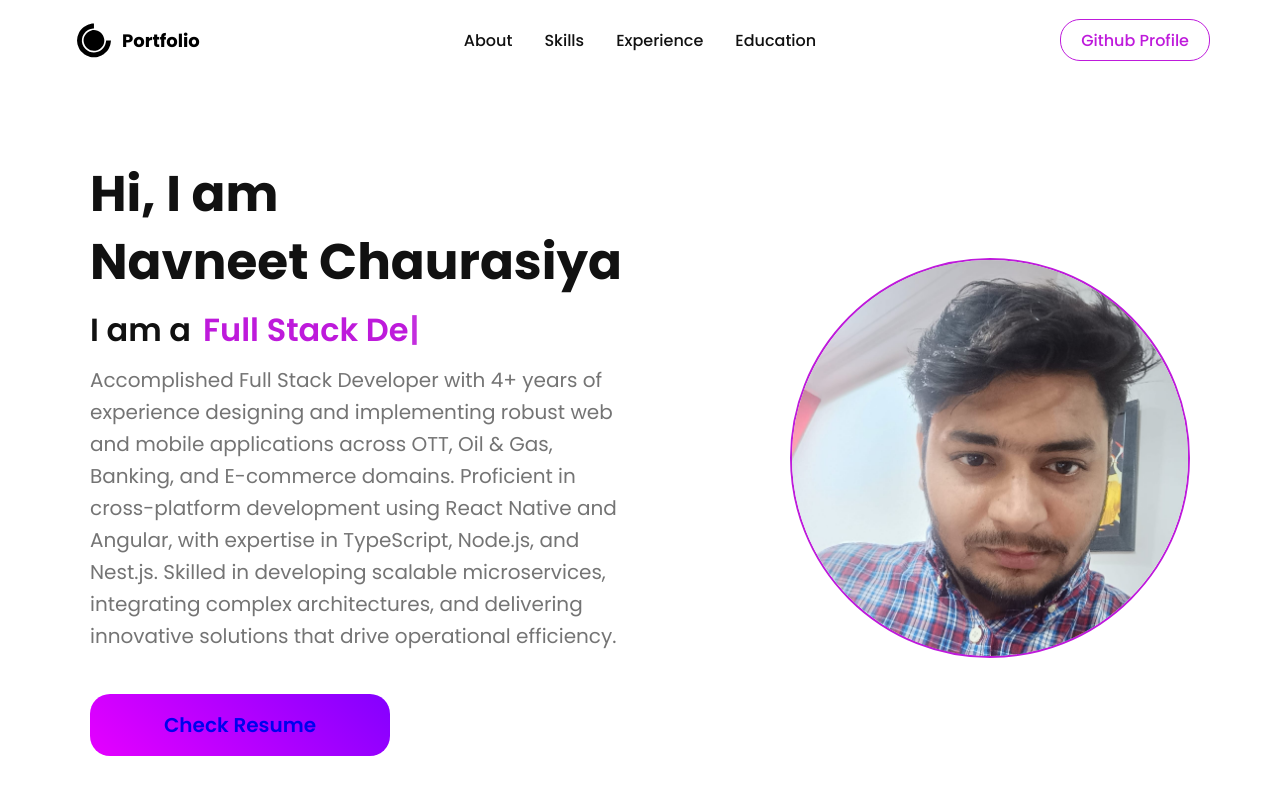
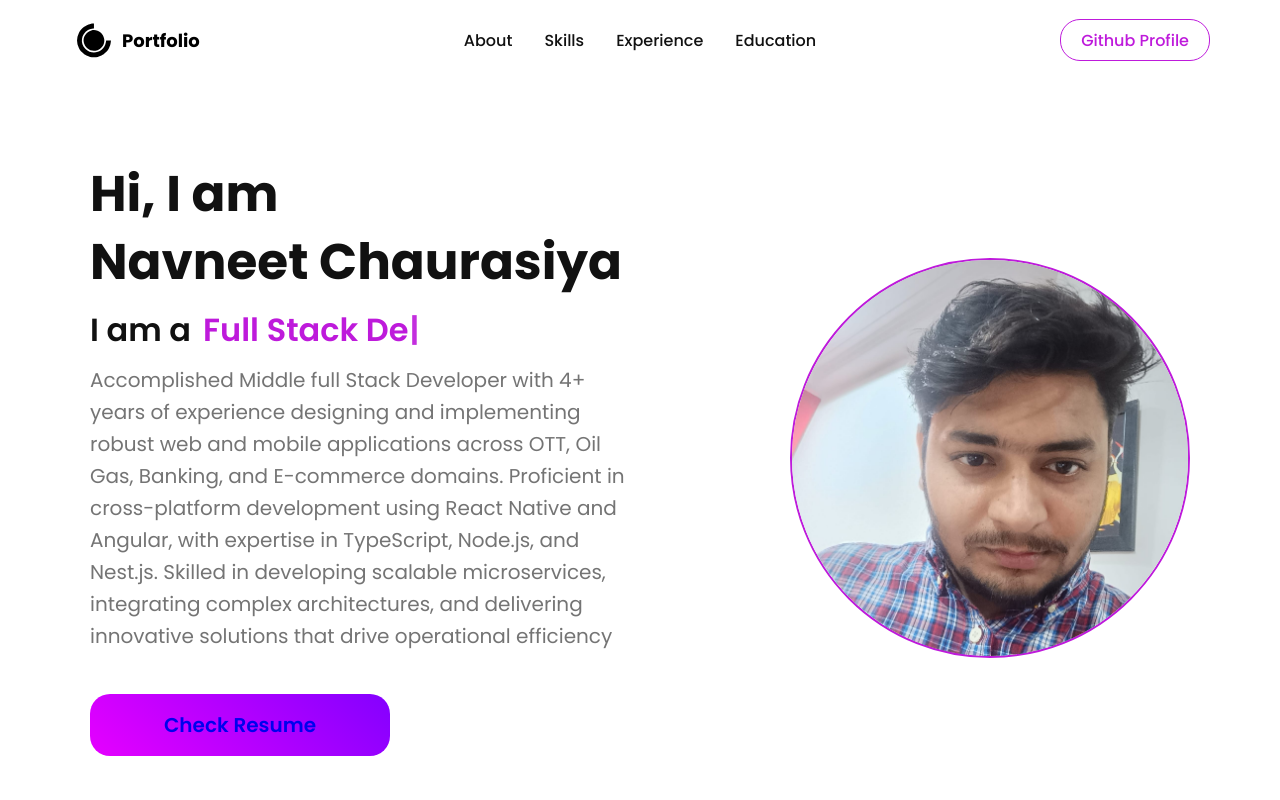
Before and after one commit to Navneetoo7/portfolio, a React (Create React App) app: page / in a window 1280 px wide. Shown: the top 800 px of the page. Built offline with nearby package versions, Linux system fonts and the light colour scheme.

Commit message:
resume update

```diff
--- a/src/data/constants.js
+++ b/src/data/constants.js
@@ -278,10 +278,10 @@ export const Bio = {
   name: "Navneet Chaurasiya",
   roles: ["Programmer", "Full Stack Developer", "Mobile App Developer"],
   description:
-    "Accomplished Full Stack Developer with 4+ years of experience designing and implementing robust web and mobile applications across OTT, Oil & Gas, Banking, and E-commerce domains. Proficient in cross-platform development using React Native and Angular, with expertise in TypeScript, Node.js, and Nest.js. Skilled in developing scalable microservices, integrating complex architectures, and delivering innovative solutions that drive operational efficiency.",
+    "Accomplished Middle full Stack Developer with 4+ years of experience designing and implementing robust web and mobile applications across OTT, Oil Gas, Banking, and E-commerce domains. Proficient in cross-platform development using React Native and Angular, with expertise in TypeScript, Node.js, and Nest.js. Skilled in developing scalable microservices, integrating complex architectures, and delivering innovative solutions that drive operational efficiency",
   github: "https://github.com/Navneetoo7",
   resume:
-    "https://drive.google.com/file/d/1Lf_qujBdgjdsbIB20QkPnZGPUza93RtE/view?usp=sharing",
+    "https://drive.google.com/file/d/12Fb24EnTV05v73YlYB9MO3eplMucA_Sq/view?usp=sharing",
   linkedin: "https://www.linkedin.com/in/navneetoo7/",
   insta:
     "https://instagram.com/nef__oo7?utm_source=qr&igshid=NGExMmI2YTkyZg%3D%3D",
```
